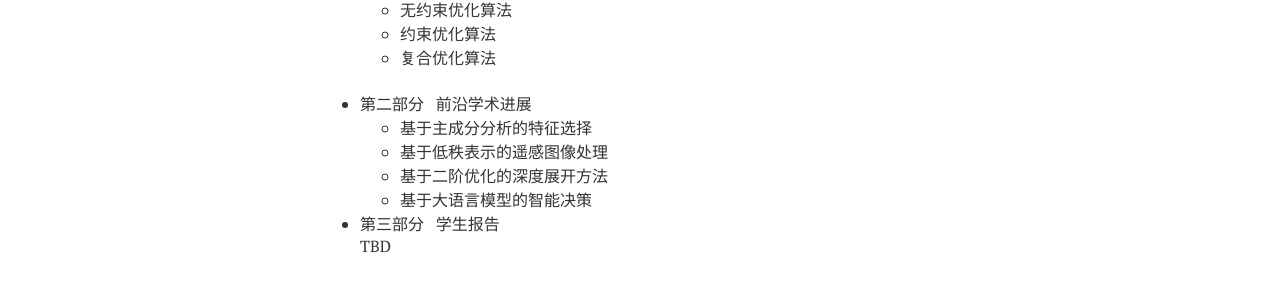
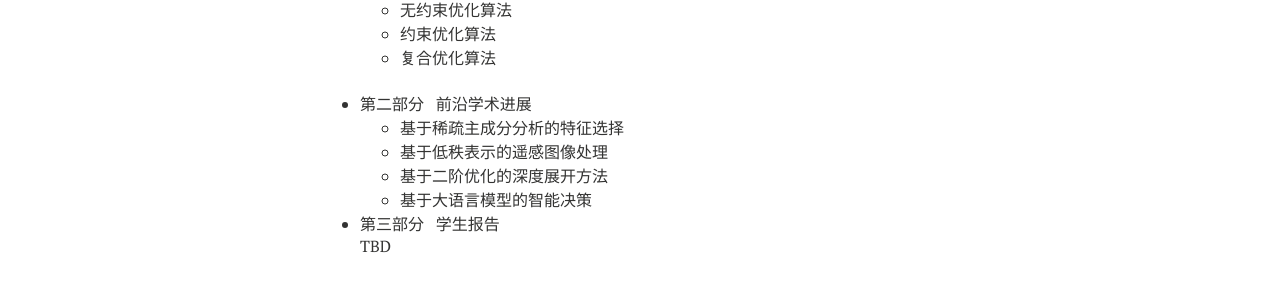
Before and after one commit to xianchaoxiu/xianchaoxiu.github.io, a Jekyll site: the page built from teaching/OPT/2026/index.md, in a window 1280 px wide. Shown: the part 351-643 px from the top of the page. Built offline with Jekyll 4.4.1, drawn with Linux system fonts in a browser that asks for light colours; nearby versions of some CDN libraries.

Commit message:
Update index.md

```diff
--- a/teaching/OPT/2026/index.md
+++ b/teaching/OPT/2026/index.md
@@ -24,7 +24,7 @@ share: false
 
 
 - 第二部分 &nbsp;  前沿学术进展 <br>
-  - 基于主成分分析的特征选择 <br>
+  - 基于稀疏主成分分析的特征选择 <br>
   - 基于低秩表示的遥感图像处理 <br>
   - 基于二阶优化的深度展开方法 <br>
   - 基于大语言模型的智能决策 <br>
```
